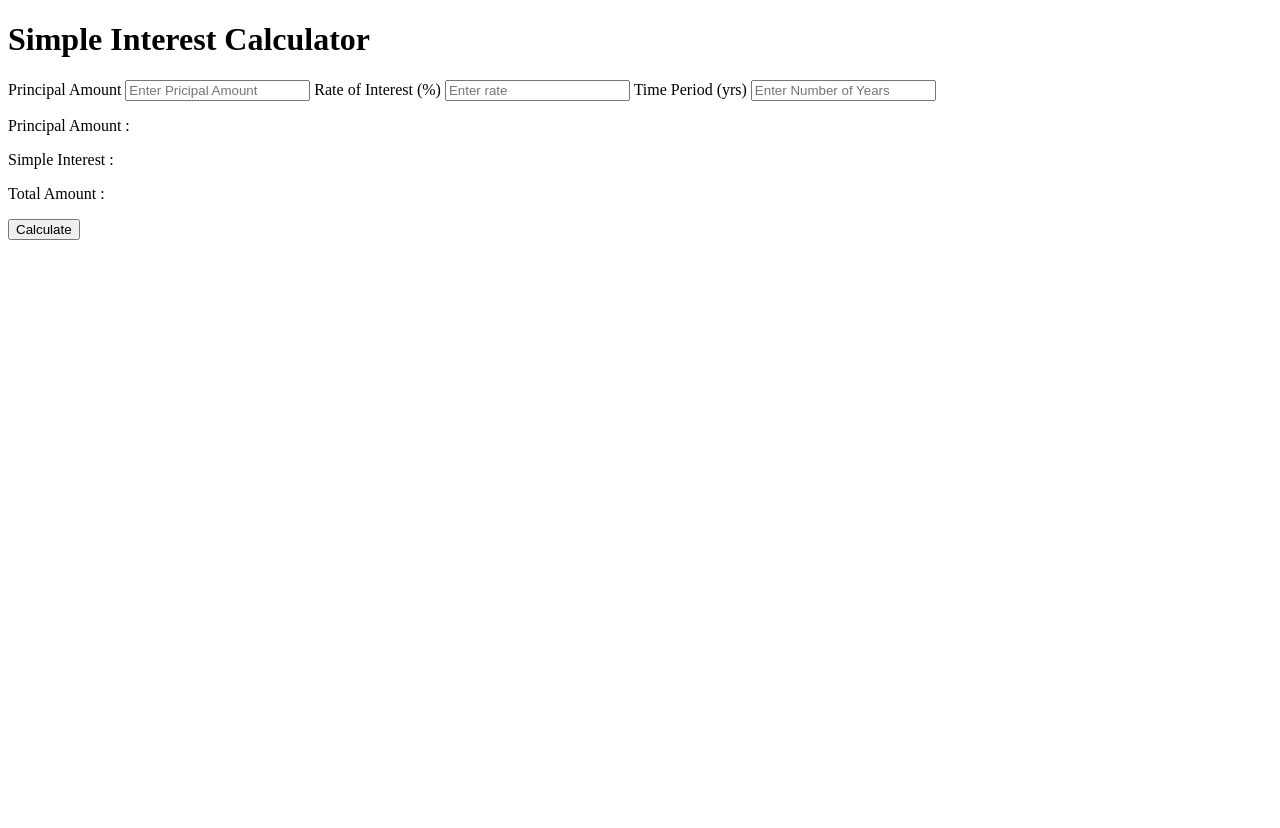
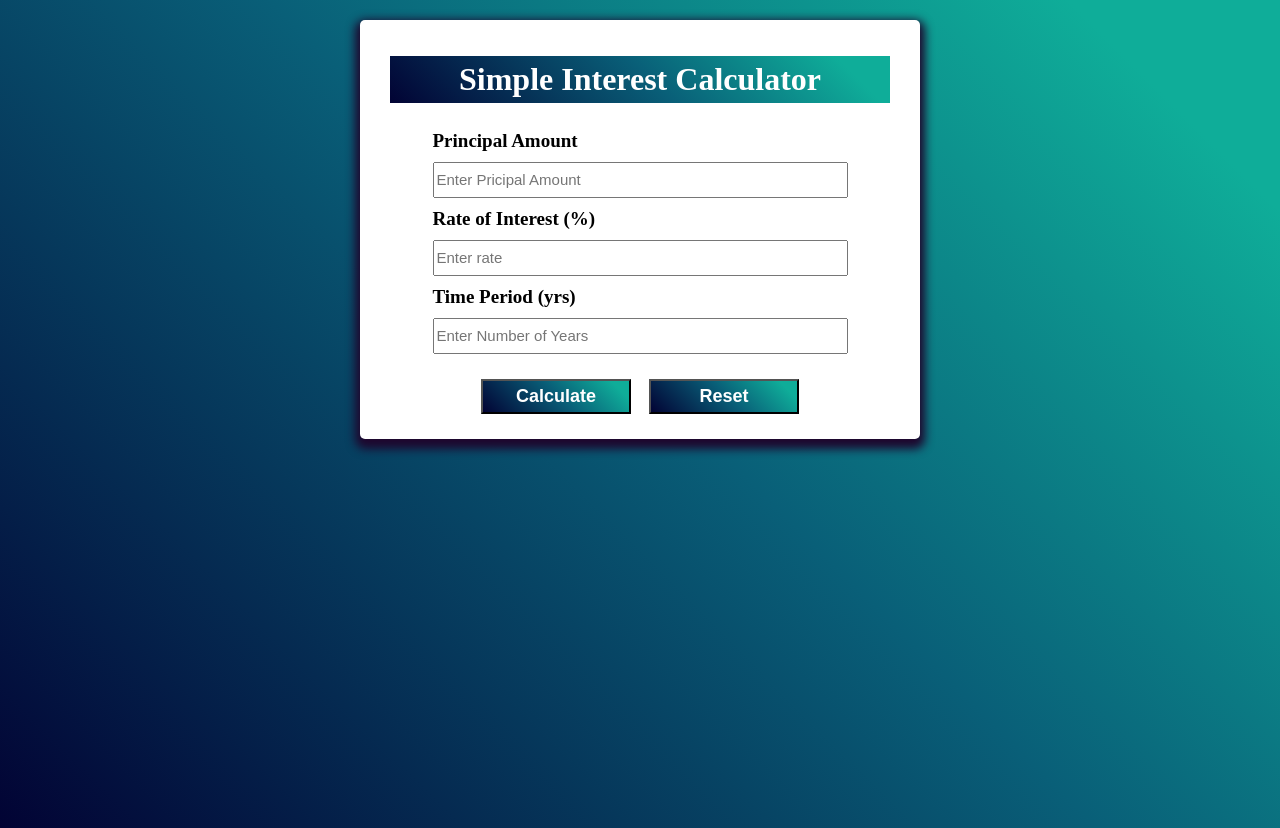
Before and after one commit to ShindePratikshaP/DOM_simple_interest_calculator, a plain HTML site: page index.html in a window 1280 px wide. Before the commit the page ends 800 px from the top, so only its background shows below. Drawn offline with Linux system fonts and the light colour scheme.

Commit message:
simple interest calculator is created

```diff
--- a/index.html
+++ b/index.html
@@ -1,31 +1,159 @@
 <!DOCTYPE html>
 <html lang="en">
+
 <head>
     <meta charset="UTF-8">
     <meta name="viewport" content="width=device-width, initial-scale=1.0">
-    <title>Simple Iterest Calculator</title>
+    <title>Simple Interest Calculator</title>
+    <style>
+        body {
+            background-color: #020334;
+            background-image: linear-gradient(45deg, #020334 0%, #095f78 52%, #0fad99 90%);
+            min-height: 100vh;
+        }
+
+        .container {
+            background-color: white;
+            width: 500px;
+            display: block;
+            margin: 20px auto;
+            padding: 15px 30px;
+            border-radius: 5px;
+            box-shadow: 0px 5px 10px 5px rgb(30, 7, 46);
+        }
+
+        .app-title {
+            text-align: center;
+            background-color: #020334;
+            background-image: linear-gradient(45deg, #020334 0%, #095f78 52%, #0fad99 90%);
+            color: white;
+            font-weight: bolder;
+            padding: 5px 5px;
+        }
+
+        .text-bold {
+            font-weight: bold;
+            font-size: 19px;
+        }
+
+        .input-div {
+            display: flex;
+            flex-direction: column;
+            width: 85%;
+            margin: 5px auto;
+
+        }
+
+        .result-div {
+            background-color: rgb(205, 243, 243);
+            padding: 0px 5px;
+            margin: 10px auto;
+        }
+
+        .margin {
+            margin: 5px;
+        }
+
+        .height {
+            height: 30px;
+            font-size: 15px;
+        }
+
+        .para {
+            margin: 9px auto;
+            font-size: 18px;
+        }
+
+        .btn {
+            background-color: #020334;
+            background-image: linear-gradient(45deg, #020334 0%, #095f78 52%, #0fad99 90%);
+            color: white;
+            padding: 5px;
+            margin: 10px 7px;
+            width: 30%;
+            font-weight: bold;
+            font-size: 18px;
+            cursor: pointer;
+        }
+
+        .btn:hover {
+            box-shadow: 0px 3px 10px 0px #013241;
+        }
+
+        .btn-div {
+            text-align: center;
+        }
+    </style>
 </head>
+
 <body>
-    <h1>Simple Interest Calculator</h1>
-    <div>
-        <label for="amount">Principal Amount</label>
-        <input type="number" placeholder="Enter Pricipal Amount" id="amount" />
+    <div class="container">
+        <h1 class="app-title">Simple Interest Calculator</h1>
+        <div class="input-div text-bold">
+            <label for="amount" class="margin">Principal Amount</label>
+            <input type="number" placeholder="Enter Pricipal Amount" id="amount" class="margin height" />
 
-        <label for="rate">Rate of Interest (%)</label>
-        <input type="number" placeholder="Enter rate " id="rate" />
+            <label for="rate" class="margin">Rate of Interest (%)</label>
+            <input type="number" placeholder="Enter rate " id="rate" class="margin height" />
 
-        <label for="time">Time Period (yrs)</label>
-        <input type="number" placeholder="Enter Number of Years" id="time" />
-
-        <div>
-        <p>Principal Amount : </p>
-        <p>Simple Interest : </p>
-        <p>Total Amount : </p>
+            <label for="time" class="margin">Time Period (yrs)</label>
+            <input type="number" placeholder="Enter Number of Years" id="time" class="margin height" />
         </div>
 
-        <button type="button">Calculate</button>
+        <div class="result-div text-bold">
+            <p class="para" id="principal"></p>
+            <p class="para" id="interest"></p>
+            <p class="para" id="total"></p>
+        </div>
+        <div class="btn-div">
+            <button type="button" class="btn" onclick="calculate()">Calculate</button>
+            <button type="button" class="btn" onclick="reset()">Reset</button>
+        </div>
     </div>
+
+    <script>
+        function calculate() {
+            const p = document.getElementById("amount");
+            const r = document.getElementById("rate");
+            const t = document.getElementById("time");
+
+            const s = (parseInt(p.value) * parseInt(r.value) * parseInt(t.value)) / 100;
+
+            const result1 = document.getElementById("principal");
+            result1.innerText = `Principal Amount : ${p.value}`;
+
+            const result2 = document.getElementById("interest");
+            result2.innerText = `Simple Interest : ${s}`;
+
+            const totalAmount = s + parseInt(p.value);
+
+            const result3 = document.getElementById("total");
+            result3.innerText = `Total Amount : ${totalAmount}`;
+        }
+
+        function reset()
+        {
+            const p = document.getElementById("amount");
+            const r = document.getElementById("rate");
+            const t = document.getElementById("time");
+
+            const result1 = document.getElementById("principal");
+            const result2 = document.getElementById("interest");
+            const result3 = document.getElementById("total");
+
+            p.value = "";
+            r.value = "";
+            t.value = "";
+
+            result1.innerText = "";
+            result2.innerText = "";
+            result3.innerText = "";
+
+        }
+
+    </script>
 
 
 </body>
+
 </html>
```
